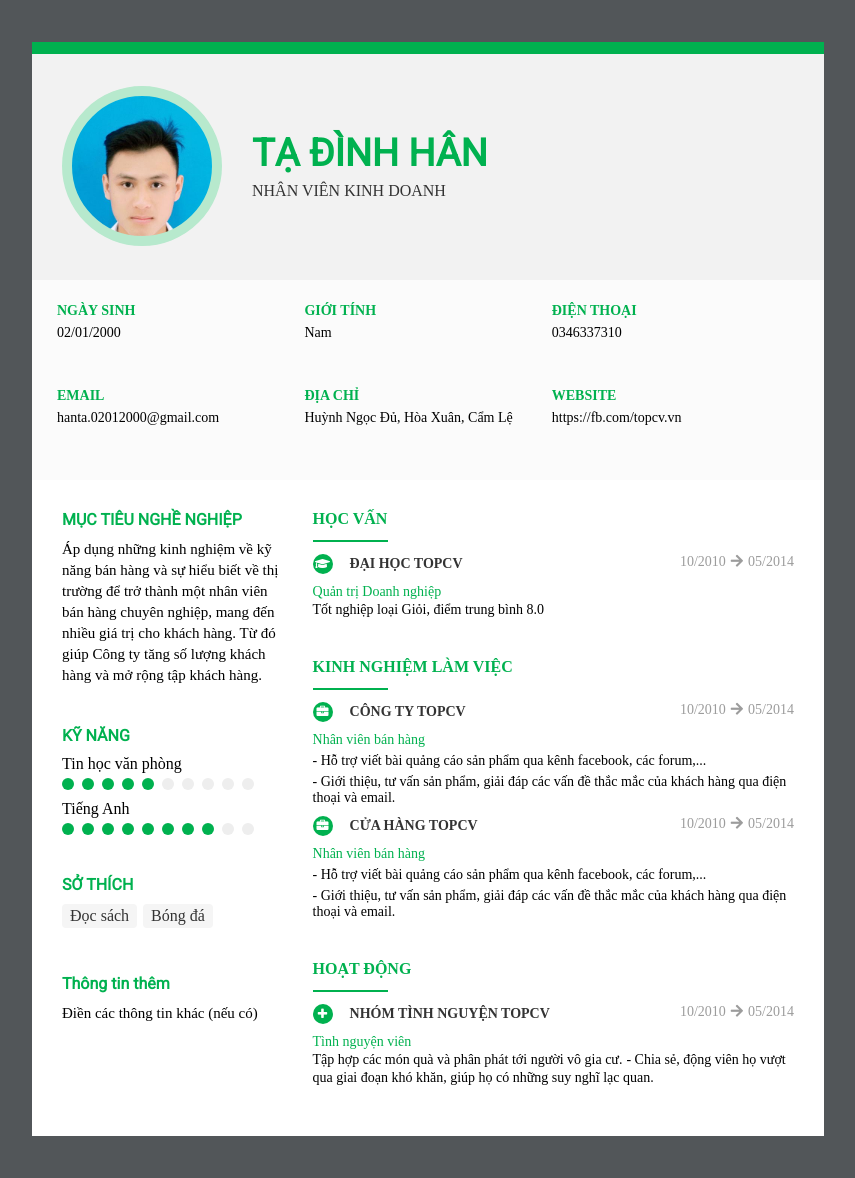
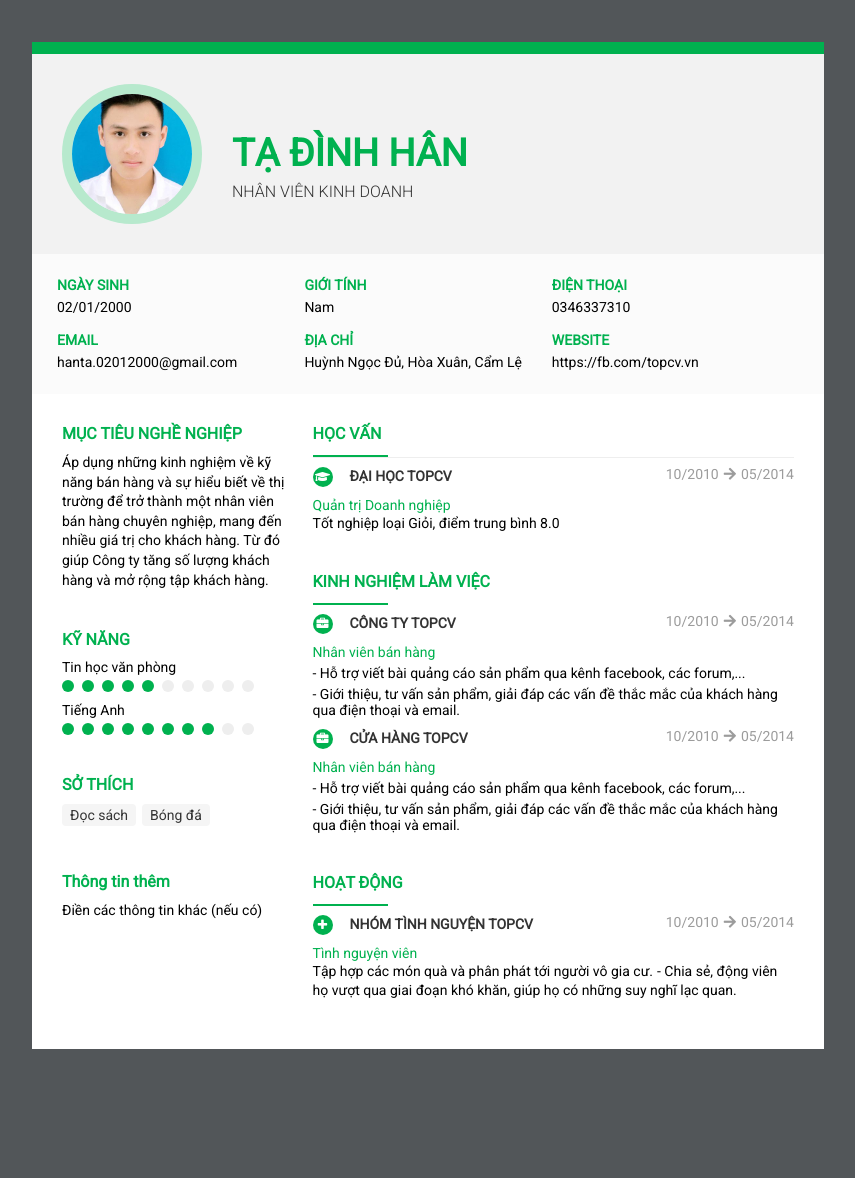
Before and after one commit to TDH0201/CV-html-css, a PHP site: page / in a window 1280 px wide. Shown: the whole page, without its empty margins (212-1067 px from the left). After the commit the page ends 1049 px from the top, so only its background shows below. Run offline with PHP 8.4, Linux system fonts and the light colour scheme; some libraries are stand-ins or nearby versions.

Commit message:
I'm done cv

```diff
--- a/index.html
+++ b/index.html
@@ -19,7 +19,8 @@
         <div class="cov-header-line"></div>
         <div class="group-header">
            <div class="img-wrap">
-                <div class="header-img" style="background-image: url('./img/102180246.jpg');"></div>
+                <div class="wrap-img"><img class="header-img"  src="./img/102180246.jpg"></div>
+                <!-- <div > <img class="header-img"  src="./img/102180246.jpg"></div> -->
                 <div class="group-header-des">
                     <h2 class="name">TẠ ĐÌNH HÂN</h2>
                     <P class="student">NHÂN VIÊN KINH DOANH</P>
@@ -136,8 +137,10 @@
             </div>
             <div class="group-right">
                 <div class="education-block">
-                    <div class="education-block-title">HỌC VẤN</div>
-                    <div class="line"></div>
+                    <div class="wrap-line">
+                        <div class="education-block-title">HỌC VẤN</div>
+                        <div class="line"></div>
+                    </div>
 
                     <div class="education-wrap">
 
--- a/style.css
+++ b/style.css
@@ -7,7 +7,7 @@
     box-sizing: border-box;
     list-style: none;
     text-decoration: none;
-
+    font-family: 'roboto' ,Arial,sans-serif;
 
   }
 .main{
@@ -37,16 +37,20 @@
 
 }
 .header-img{
-    width: 160px;
-    height: 160px;
+    width: 140px;
+    height: 140px;
     border-radius: 50%;
-    margin-top: 2px;
+    vertical-align: middle;
     margin-right: 10px;
     display: inline-block;
     border: 10px solid #b7e9cd;
     background-size: cover;
+    /* background-image: url(./img/102180246.jpg); */
+    object-fit: cover;
 }
-
+.wrap-img{
+    display: inline-block;
+}
 
 .name{
     font-size: 38px;
@@ -79,7 +83,7 @@
 .profile .contatc-item{
     padding: 8px 0px;
     width: 33.32%;
-    height: 85px;
+
 }
 .profile .contatc-item .contact-item-label{
     font-size: 14px;
@@ -112,7 +116,7 @@
     margin-bottom: 5px;
 }
 .des-block .des-block-obj{
-    font-size: 15px;
+    font-size: 14px;
     line-height: 1.4em;
     margin-top: 10px;
 }
@@ -120,7 +124,7 @@
     margin-bottom: 10px;
 }
 .des-block .skill-title{
-    font-size: 16px;
+    font-size: 14px;
     color: #000;
     margin-top: 10px;
 
@@ -161,6 +165,7 @@
     margin-right: 6px;
     margin-bottom: 6px;
     float: left;
+    font-size: 14px;
 
 }
 .description  .group-right{
@@ -177,16 +182,16 @@
     width: 75px;
     background-color: #00b14f;
     margin-top: 12px;
-    margin-bottom: 12px;
-    /* position: absolute;
+
+
 }
-.description .underline{
-    /* height: 2px;
-    width: 75px;
-    background-color: #00b14f;
-    margin-top: 12px;
-    margin-bottom: 12px; */
-    /* position: absolute; */
+.description .education-wrap{
+    margin-top: 8px;
+}
+.description .wrap-line{
+   border-bottom: 1px solid #eee;
+   /* margin-bottom: 8px; */
+
 }
 .description .education-block-title{
     font-size: 16px;
```
